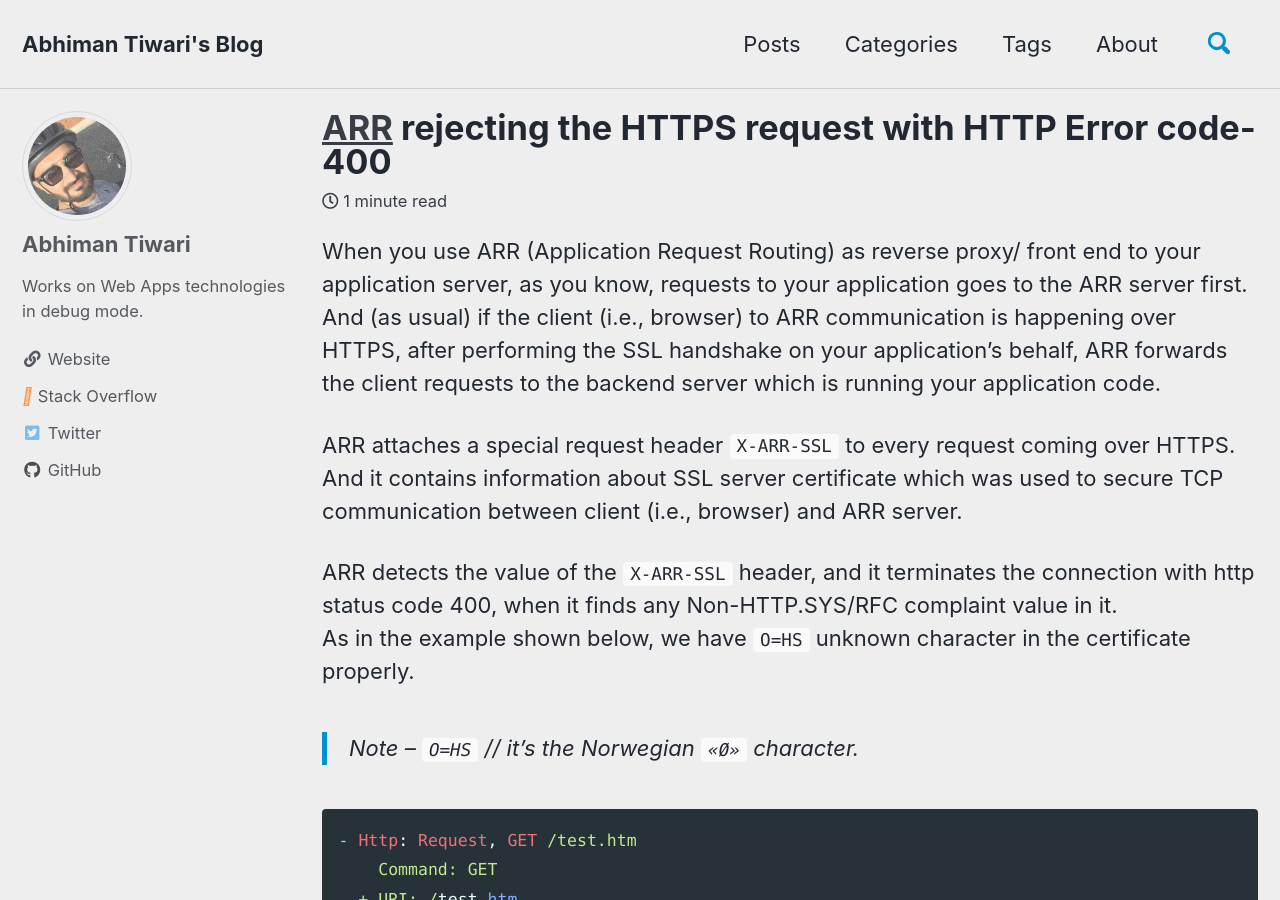
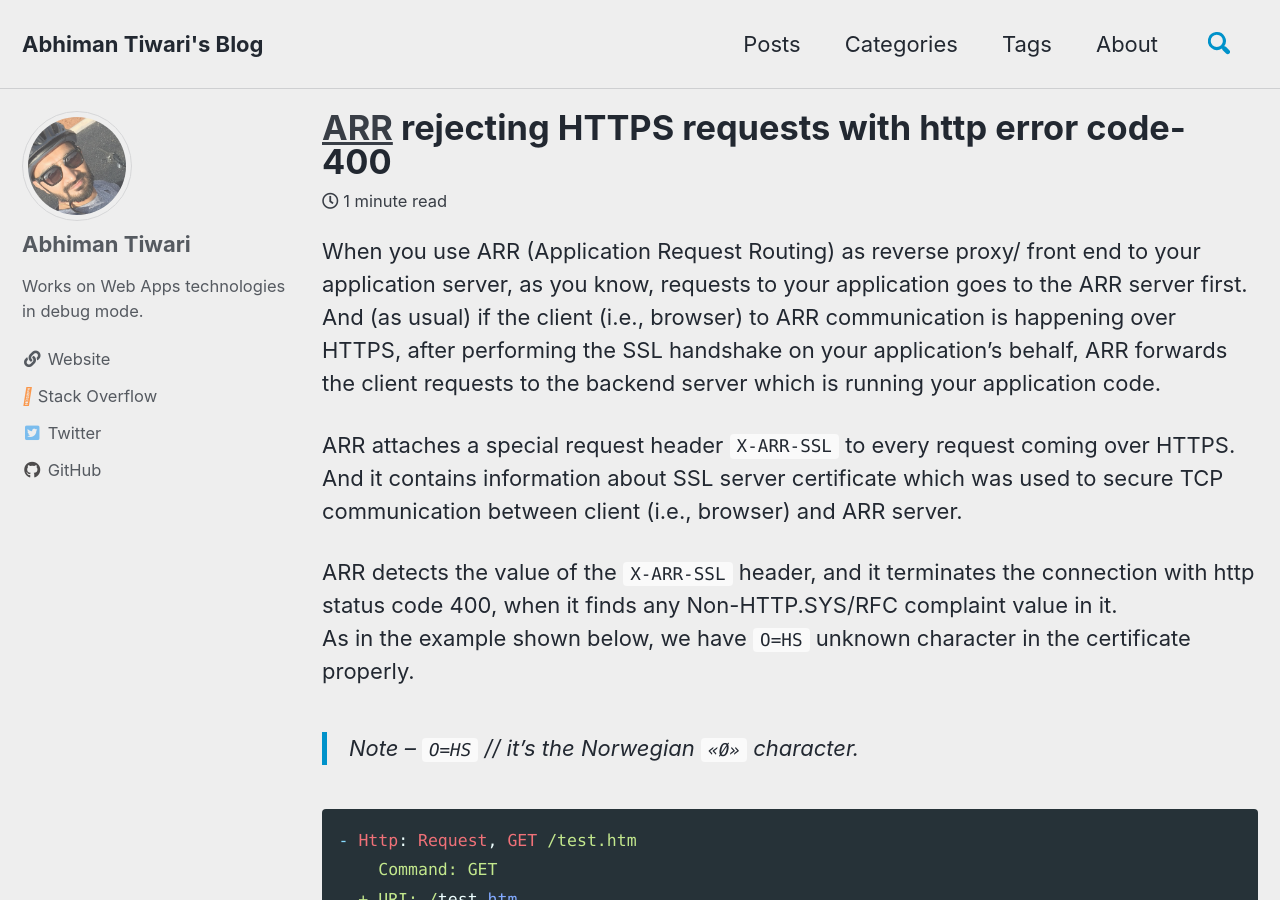
Before and after one commit to abhimantiwari/abhimantiwari.github.io, a Jekyll site: the page built from _posts/2021-05-19-ARR.md, in a window 1280 px wide and 900 px high. Built offline with Jekyll 4.4.1, drawn with Linux system fonts in a browser that asks for light colours; cached includes are drawn as plain includes; comment, search, counter and statistics services are not loaded.

Commit message:
Update 2021-05-19-ARR.md

```diff
--- a/_posts/2021-05-19-ARR.md
+++ b/_posts/2021-05-19-ARR.md
@@ -1,5 +1,5 @@
 ---
-title: "[ARR](https://www.iis.net/downloads/microsoft/application-request-routing) rejecting the HTTPS request with HTTP Error code- 400"
+title: "[ARR](https://www.iis.net/downloads/microsoft/application-request-routing) rejecting HTTPS requests with http error code- 400"
 date: 2021-05-19
 categories:
   - Blog
```
